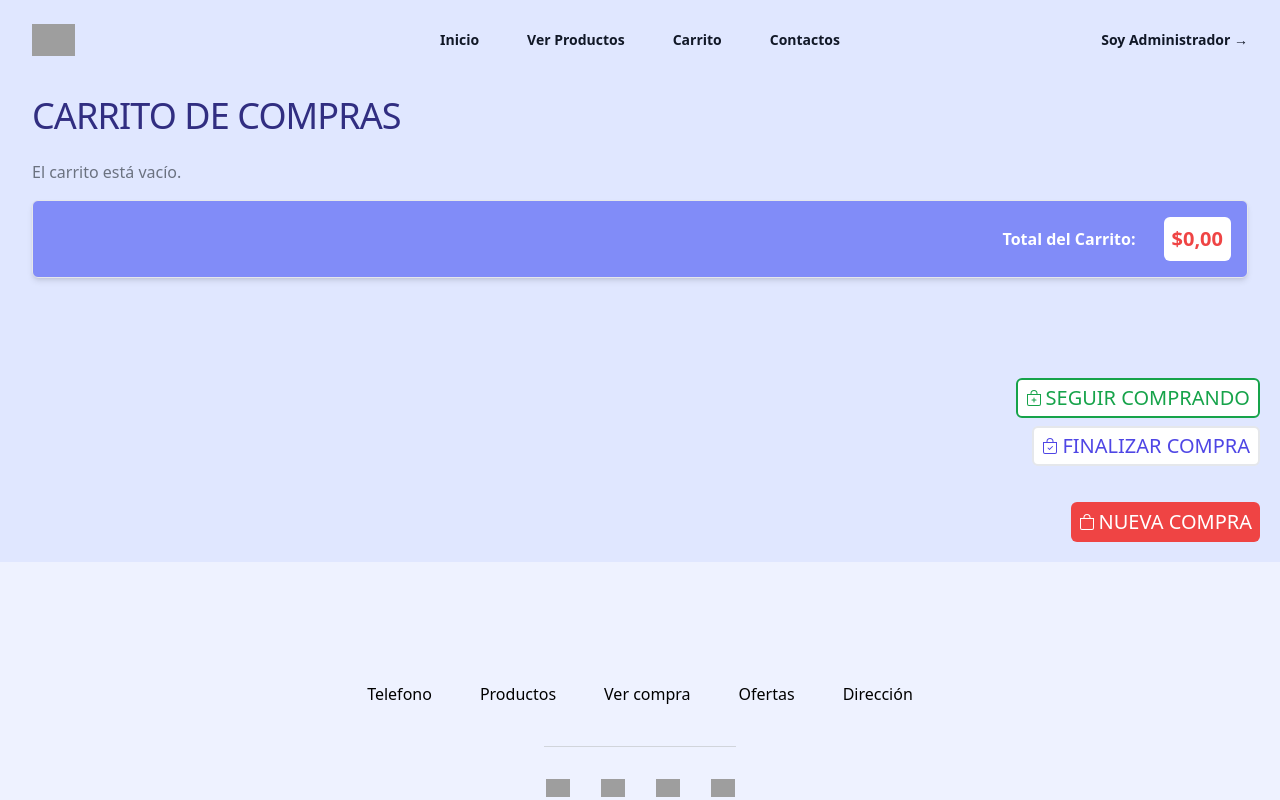
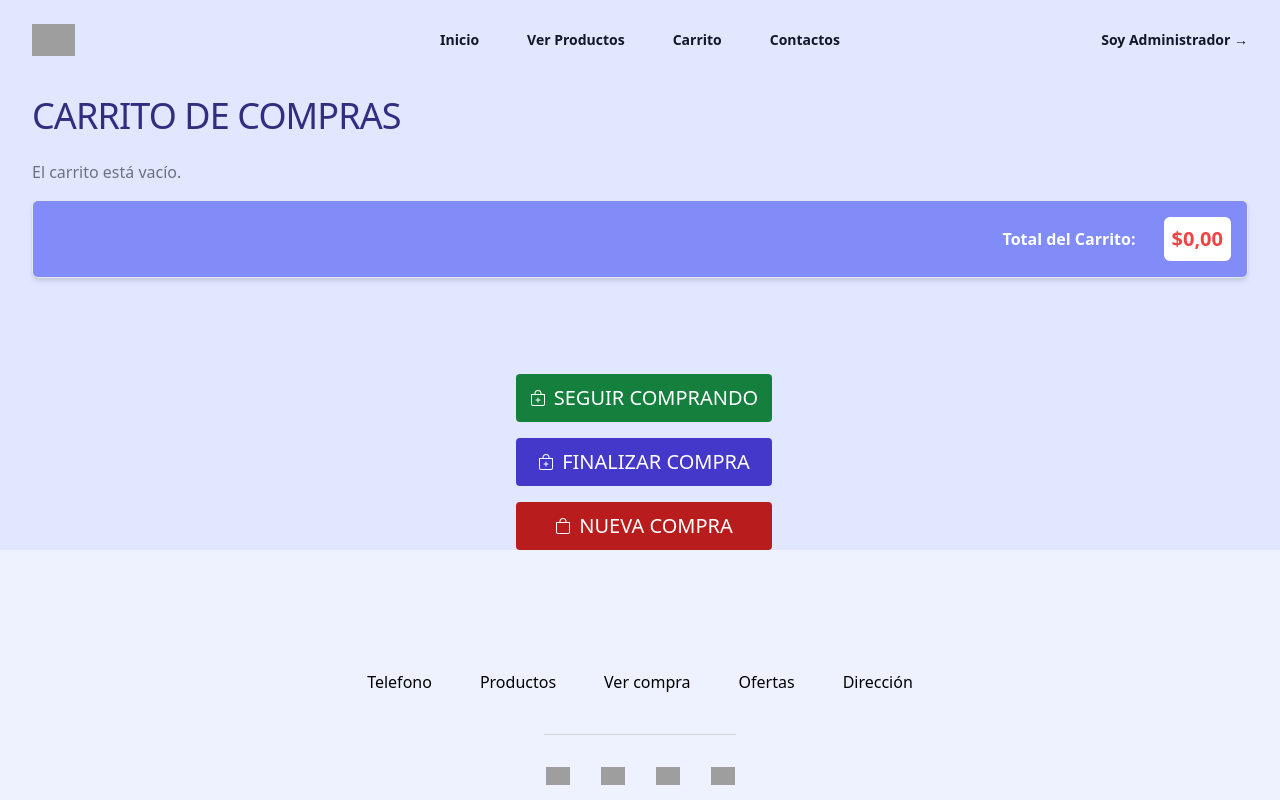
Before and after one commit to alancito1298/front-end-ecommerce, a Next.js app: page /carrito in a window 1280 px wide. Shown: the top 800 px of the page. Built offline with nearby package versions, Linux system fonts and the light colour scheme; grey boxes are pictures that could not be loaded.

Commit message:
mejorando y atomizando codigo (botones)

```diff
--- a/src/app/carrito.js
+++ b/src/app/carrito.js
@@ -1,6 +1,13 @@
 'use client';
 import React, { useState, useEffect } from 'react';
 import formatearDinero from "./funciones/darFormatoDinero"
+import Btn from './components/btn';
+import BtnSecudario from './components/btn-secundario';
+import Icon from './icon/icons';
+
+
+
+
 function Carrito() {
   const [carrito, setCarrito] = useState([]); // Estado para almacenar los productos en el carrito
   const [totalCarrito, setTotalCarrito] = useState(0); // Estado para almacenar el total del carrito
@@ -55,7 +62,12 @@ function Carrito() {
   }
   };
 
-
+  const handleRedirectProductos = () => {
+    window.location.href = '/productos'; // Redirige a la URL deseada
+  };
+  const handleRedirectFactura = () => {
+    window.location.href = '/resumen'; // Redirige a la URL deseada
+  };
 
   // Función para calcular el total del carrito
   const calcularTotal = (carritoActual = []) => {
@@ -100,31 +112,24 @@ function Carrito() {
                     </p>
                   </div>
                   <div className="flex flex-col justify-center items-end gap-2 h-auto w-1/3">
-                    <button
-                      className="ml-2 bg-red-600 text-white px-2 h-10 w-10 py-1 rounded"
-                      onClick={() => disminuirCantidad(producto.id)}
-                    >
-                     <svg xmlns="http://www.w3.org/2000/svg" width="auto" height="auto" fill="currentColor" class="bi bi-dash-circle-fill" viewBox="0 0 16 16">
-                    <path d="M16 8A8 8 0 1 1 0 8a8 8 0 0 1 16 0M4.5 7.5a.5.5 0 0 0 0 1h7a.5.5 0 0 0 0-1z"/>
-                    </svg>
-                    </button>
-                    <button
-                      className="ml-2 bg-gray-600 px-2 py-1 h-10 w-10 rounded"
-                      onClick={() => eliminarProducto(producto.id)}
-                    >
-                        <svg xmlns="http://www.w3.org/2000/svg" width="auto" height="auto" fill="currentColor" class="bi bi-trash" viewBox="0 0 16 16">
-                          <path d="M5.5 5.5A.5.5 0 0 1 6 6v6a.5.5 0 0 1-1 0V6a.5.5 0 0 1 .5-.5m2.5 0a.5.5 0 0 1 .5.5v6a.5.5 0 0 1-1 0V6a.5.5 0 0 1 .5-.5m3 .5a.5.5 0 0 0-1 0v6a.5.5 0 0 0 1 0z"/>
-                          <path d="M14.5 3a1 1 0 0 1-1 1H13v9a2 2 0 0 1-2 2H5a2 2 0 0 1-2-2V4h-.5a1 1 0 0 1-1-1V2a1 1 0 0 1 1-1H6a1 1 0 0 1 1-1h2a1 1 0 0 1 1 1h3.5a1 1 0 0 1 1 1zM4.118 4 4 4.059V13a1 1 0 0 0 1 1h6a1 1 0 0 0 1-1V4.059L11.882 4zM2.5 3h11V2h-11z"/>
-                        </svg>
-                    </button>
-                    <button
-                      className="ml-2 bg-green-600 text-white px-2 w-10 h-10 py-1 rounded"
-                      onClick={() => aumentarCantidad(producto.id)}
-                    >
-                      <svg xmlns="http://www.w3.org/2000/svg" width="auto" height="auto" fill="currentColor" class="bi bi-plus-circle-fill" viewBox="0 0 16 16">
-                      <path d="M16 8A8 8 0 1 1 0 8a8 8 0 0 1 16 0M8.5 4.5a.5.5 0 0 0-1 0v3h-3a.5.5 0 0 0 0 1h3v3a.5.5 0 0 0 1 0v-3h3a.5.5 0 0 0 0-1h-3z"/>
-                      </svg>
-                    </button>
+
+
+                    <BtnSecudario
+        color="bg-red-600"
+        icono={Icon.disminuir}
+        onClick={() => disminuirCantidad(producto.id)}
+      />
+                    <BtnSecudario
+        color="bg-gray-600"
+        icono={Icon.eliminar}
+        onClick={() => eliminarProducto(producto.id)}
+      />
+                   <BtnSecudario
+        color="bg-green-600"
+        icono={Icon.aumentar}
+        onClick={() => aumentarCantidad(producto.id)}
+      />
+
                   </div>
                 </div>
               ))}
@@ -137,28 +142,28 @@ function Carrito() {
       </div>
       </div>
 
-          <div className='flex flex-col items-end p-4 pt-0 text-xl'>
+          <div className='flex flex-col items-center gap-4 p-auto pt-0 text-xl'>
 
-          <a href='/productos' className='bg-white border-2 text-center justify-center items-center border-green-600 p-2 m-1 flex h-10 w-auto flex-row gap-1 uppercase rounded-md text-green-600 cursor-pointer'>
-            <svg xmlns="http://www.w3.org/2000/svg" width="16" height="16" fill="currentColor" className="m-0 p-0 w-auto h-1/1" class="bi bi-bag-plus" viewBox="0 0 16 16">
-            <path fill-rule="evenodd" d="M8 7.5a.5.5 0 0 1 .5.5v1.5H10a.5.5 0 0 1 0 1H8.5V12a.5.5 0 0 1-1 0v-1.5H6a.5.5 0 0 1 0-1h1.5V8a.5.5 0 0 1 .5-.5"/>
-            <path d="M8 1a2.5 2.5 0 0 1 2.5 2.5V4h-5v-.5A2.5 2.5 0 0 1 8 1m3.5 3v-.5a3.5 3.5 0 1 0-7 0V4H1v10a2 2 0 0 0 2 2h10a2 2 0 0 0 2-2V4zM2 5h12v9a1 1 0 0 1-1 1H3a1 1 0 0 1-1-1z"/>
-          </svg>
-          Seguir comprando</a>
 
-          <a href='/resumen' className='bg-white border-2 text-center justify-center items-center border--600 p-2 m-1 flex h-10 w-auto flex-row gap-1 uppercase rounded-md text-indigo-600 cursor-pointer'>
-            <svg xmlns="http://www.w3.org/2000/svg" width="16" height="16" fill="currentColor" className="m-0 p-0 w-auto h-1/1" class="bi bi-bag-check" viewBox="0 0 16 16">
-            <path fill-rule="evenodd" d="M10.854 8.146a.5.5 0 0 1 0 .708l-3 3a.5.5 0 0 1-.708 0l-1.5-1.5a.5.5 0 0 1 .708-.708L7.5 10.793l2.646-2.647a.5.5 0 0 1 .708 0"/>
-            <path d="M8 1a2.5 2.5 0 0 1 2.5 2.5V4h-5v-.5A2.5 2.5 0 0 1 8 1m3.5 3v-.5a3.5 3.5 0 1 0-7 0V4H1v10a2 2 0 0 0 2 2h10a2 2 0 0 0 2-2V4zM2 5h12v9a1 1 0 0 1-1 1H3a1 1 0 0 1-1-1z"/>
-            </svg>
-          Finalizar compra</a>
-        <br></br>
-          <a onClick={limpiarCarrito} className='bg-red-500 p-2  m-1 flex h-10 w-auto flex-row gap-1 uppercase rounded-md text-white text-center justify-center items-center cursor-pointer'>
-              <svg xmlns="http://www.w3.org/2000/svg" width="16" height="16" fill="currentColor" className="m-0 p-0 w-auto h-1/1" class="bi bi-bag" viewBox="0 0 16 16">
-              <path d="M8 1a2.5 2.5 0 0 1 2.5 2.5V4h-5v-.5A2.5 2.5 0 0 1 8 1m3.5 3v-.5a3.5 3.5 0 1 0-7 0V4H1v10a2 2 0 0 0 2 2h10a2 2 0 0 0 2-2V4zM2 5h12v9a1 1 0 0 1-1 1H3a1 1 0 0 1-1-1z"/>
-              </svg>
-              Nueva Compra</a>
-          </div>
+          <Btn
+        texto="Seguir Comprando"
+        color="bg-green-700 "
+        icono={Icon.seguirComprando}
+        onClick={handleRedirectProductos}
+      />
+        <Btn
+        texto="Finalizar Compra"
+        color="bg-indigo-700  "
+        icono={Icon.seguirComprando}
+        onClick={handleRedirectFactura}
+      />
+       <Btn
+        texto="nueva compra"
+        color="bg-red-700  "
+        icono={Icon.nuevaCompra}
+        onClick={limpiarCarrito}
+      />
+    </div>
     </div>
   );
 }
--- /dev/null
+++ b/src/app/components/btn-secundario.js
@@ -0,0 +1,13 @@
+import React from 'react';
+
+const BtnSecudario = ({ color, icono, onClick }) => (
+  <button
+    onClick={onClick}
+    className={`ml-2 h-12 ${color} text-white p-0 gap-2 uppercase px-3 rounded flex flex-row items-center justify-start w-12`}
+  >
+    {icono}
+
+  </button>
+);
+
+export default BtnSecudario;
--- /dev/null
+++ b/src/app/components/btn.js
@@ -0,0 +1,14 @@
+// Btn.js
+import React from 'react';
+
+const Btn = ({ texto, color, icono, onClick }) => (
+  <button
+    onClick={onClick}
+    className={`ml-2 h-12 ${color} text-white p-0 gap-2 uppercase px-3 rounded flex flex-row items-center  justify-center w-64`}
+  >
+    {icono} {/* Renderiza el ícono aquí */}
+    {texto}
+  </button>
+);
+
+export default Btn;
--- /dev/null
+++ b/src/app/icon/icons.js
@@ -0,0 +1,57 @@
+import React from 'react';
+
+const Icon = {
+  compartir: (
+    <svg xmlns="http://www.w3.org/2000/svg" width="20" height="auto" fill="currentColor" className="bi bi-share-fill" viewBox="0 0 16 16">
+      <path d="M11 2.5a2.5 2.5 0 1 1 .603 1.628l-6.718 3.12a2.5 2.5 0 0 1 0 1.504l6.718 3.12a2.5 2.5 0 1 1-.488.876l-6.718-3.12a2.5 2.5 0 1 1 0-3.256l6.718-3.12A2.5 2.5 0 0 1 11 2.5"/>
+    </svg>
+  ),
+  descargar: (
+    <svg xmlns="http://www.w3.org/2000/svg" width="20" height="auto" fill="currentColor" class="bi bi-arrow-down-square-fill" viewBox="0 0 16 16">
+              <path d="M2 0a2 2 0 0 0-2 2v12a2 2 0 0 0 2 2h12a2 2 0 0 0 2-2V2a2 2 0 0 0-2-2zm6.5 4.5v5.793l2.146-2.147a.5.5 0 0 1 .708.708l-3 3a.5.5 0 0 1-.708 0l-3-3a.5.5 0 1 1 .708-.708L7.5 10.293V4.5a.5.5 0 0 1 1 0"/>
+            </svg>
+  ),
+
+  volver: (<svg xmlns="http://www.w3.org/2000/svg" width="16" height="16" fill="currentColor" class="bi bi-arrow-return-left" viewBox="0 0 16 16">
+  <path fill-rule="evenodd" d="M14.5 1.5a.5.5 0 0 1 .5.5v4.8a2.5 2.5 0 0 1-2.5 2.5H2.707l3.347 3.346a.5.5 0 0 1-.708.708l-4.2-4.2a.5.5 0 0 1 0-.708l4-4a.5.5 0 1 1 .708.708L2.707 8.3H12.5A1.5 1.5 0 0 0 14 6.8V2a.5.5 0 0 1 .5-.5"/>
+</svg>),
+
+agregar:( <svg
+                        xmlns="http://www.w3.org/2000/svg"
+                        width="auto"
+                        height="auto"
+                        fill="currentColor"
+                        className="bi bi-cart-plus-fill"
+                        viewBox="0 0 16 16"
+                      >
+                        <path d="M.5 1a.5.5 0 0 0 0 1h1.11l.401 1.607 1.498 7.985A.5.5 0 0 0 4 12h1a2 2 0 1 0 0 4 2 2 0 0 0 0-4h7a2 2 0 1 0 0 4 2 2 0 0 0 0-4h1a.5.5 0 0 0 .491-.408l1.5-8A.5.5 0 0 0 14.5 3H2.89l-.405-1.621A.5.5 0 0 0 2 1zM6 14a1 1 0 1 1-2 0 1 1 0 0 1 2 0m7 0a1 1 0 1 1-2 0 1 1 0 0 1 2 0M9 5.5V7h1.5a.5.5 0 0 1 0 1H9v1.5a.5.5 0 0 1-1 0V8H6.5a.5.5 0 0 1 0-1H8V5.5a.5.5 0 0 1 1 0"/>
+                      </svg>)
+
+,
+disminuir :( <svg xmlns="http://www.w3.org/2000/svg" width="auto" height="auto" fill="currentColor" class="bi bi-dash-circle-fill" viewBox="0 0 16 16">
+<path d="M16 8A8 8 0 1 1 0 8a8 8 0 0 1 16 0M4.5 7.5a.5.5 0 0 0 0 1h7a.5.5 0 0 0 0-1z"/>
+</svg>),
+eliminar : (<svg xmlns="http://www.w3.org/2000/svg" width="auto" height="auto" fill="currentColor" class="bi bi-trash" viewBox="0 0 16 16">
+<path d="M5.5 5.5A.5.5 0 0 1 6 6v6a.5.5 0 0 1-1 0V6a.5.5 0 0 1 .5-.5m2.5 0a.5.5 0 0 1 .5.5v6a.5.5 0 0 1-1 0V6a.5.5 0 0 1 .5-.5m3 .5a.5.5 0 0 0-1 0v6a.5.5 0 0 0 1 0z"/>
+<path d="M14.5 3a1 1 0 0 1-1 1H13v9a2 2 0 0 1-2 2H5a2 2 0 0 1-2-2V4h-.5a1 1 0 0 1-1-1V2a1 1 0 0 1 1-1H6a1 1 0 0 1 1-1h2a1 1 0 0 1 1 1h3.5a1 1 0 0 1 1 1zM4.118 4 4 4.059V13a1 1 0 0 0 1 1h6a1 1 0 0 0 1-1V4.059L11.882 4zM2.5 3h11V2h-11z"/>
+</svg>),
+aumentar:(
+  <svg xmlns="http://www.w3.org/2000/svg" width="auto" height="auto" fill="currentColor" class="bi bi-plus-circle-fill" viewBox="0 0 16 16">
+  <path d="M16 8A8 8 0 1 1 0 8a8 8 0 0 1 16 0M8.5 4.5a.5.5 0 0 0-1 0v3h-3a.5.5 0 0 0 0 1h3v3a.5.5 0 0 0 1 0v-3h3a.5.5 0 0 0 0-1h-3z"/>
+  </svg>),
+
+  seguirComprando:(<svg xmlns="http://www.w3.org/2000/svg" width="16" height="16" fill="currentColor" className="m-0 p-0 w-auto h-1/1" class="bi bi-bag-plus" viewBox="0 0 16 16">
+  <path fill-rule="evenodd" d="M8 7.5a.5.5 0 0 1 .5.5v1.5H10a.5.5 0 0 1 0 1H8.5V12a.5.5 0 0 1-1 0v-1.5H6a.5.5 0 0 1 0-1h1.5V8a.5.5 0 0 1 .5-.5"/>
+  <path d="M8 1a2.5 2.5 0 0 1 2.5 2.5V4h-5v-.5A2.5 2.5 0 0 1 8 1m3.5 3v-.5a3.5 3.5 0 1 0-7 0V4H1v10a2 2 0 0 0 2 2h10a2 2 0 0 0 2-2V4zM2 5h12v9a1 1 0 0 1-1 1H3a1 1 0 0 1-1-1z"/>
+</svg>),
+FinalizarCompra:(<svg xmlns="http://www.w3.org/2000/svg" width="16" height="16" fill="currentColor" className="m-0 p-0 w-auto h-1/1" class="bi bi-bag-check" viewBox="0 0 16 16">
+<path fill-rule="evenodd" d="M10.854 8.146a.5.5 0 0 1 0 .708l-3 3a.5.5 0 0 1-.708 0l-1.5-1.5a.5.5 0 0 1 .708-.708L7.5 10.793l2.646-2.647a.5.5 0 0 1 .708 0"/>
+<path d="M8 1a2.5 2.5 0 0 1 2.5 2.5V4h-5v-.5A2.5 2.5 0 0 1 8 1m3.5 3v-.5a3.5 3.5 0 1 0-7 0V4H1v10a2 2 0 0 0 2 2h10a2 2 0 0 0 2-2V4zM2 5h12v9a1 1 0 0 1-1 1H3a1 1 0 0 1-1-1z"/>
+</svg>),
+nuevaCompra:(<svg xmlns="http://www.w3.org/2000/svg" width="16" height="16" fill="currentColor" className="m-0 p-0 w-auto h-1/1" class="bi bi-bag" viewBox="0 0 16 16">
+<path d="M8 1a2.5 2.5 0 0 1 2.5 2.5V4h-5v-.5A2.5 2.5 0 0 1 8 1m3.5 3v-.5a3.5 3.5 0 1 0-7 0V4H1v10a2 2 0 0 0 2 2h10a2 2 0 0 0 2-2V4zM2 5h12v9a1 1 0 0 1-1 1H3a1 1 0 0 1-1-1z"/>
+</svg>)
+
+};
+
+export default Icon;
```
Also changed, not shown: src/app/factura.js (+25 -15 lines), src/app/productos.js (+9 -15 lines).
